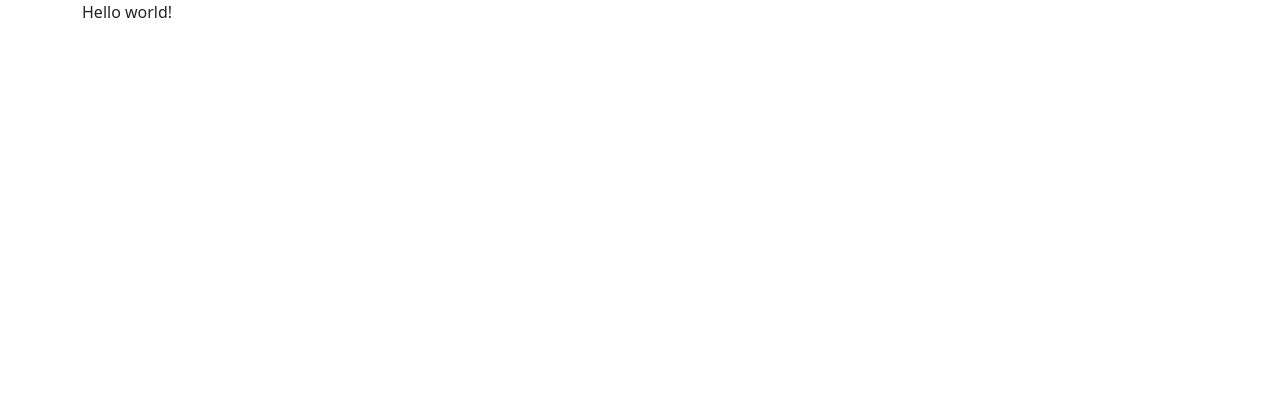
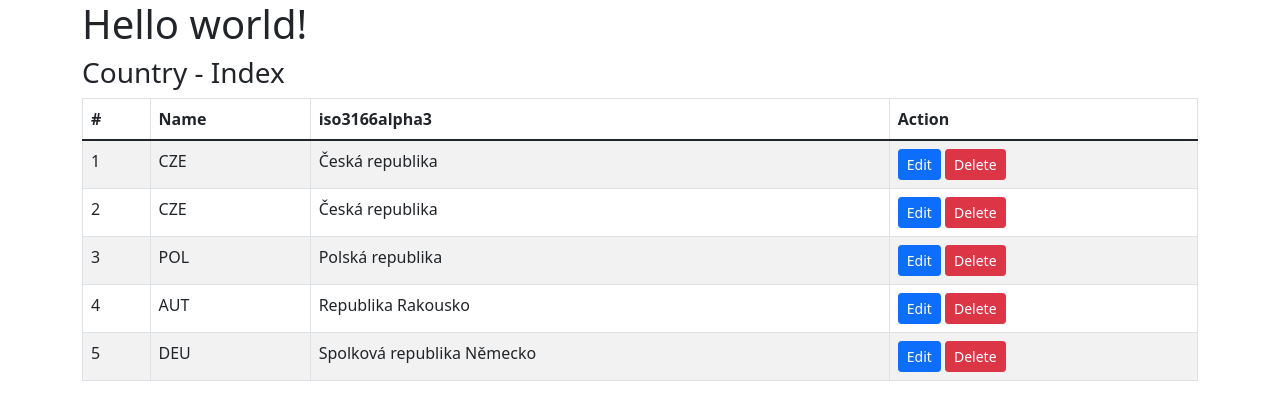
Before and after one commit to patykmar/ts-invoice_system_fe, a React (Create React App) app: page / in a window 1280 px wide. Shown: the top 420 px of the page. Built offline with nearby package versions, Linux system fonts and the light colour scheme.

Commit message:
show component CountryIndex

```diff
--- a/src/components/App.tsx
+++ b/src/components/App.tsx
@@ -1,9 +1,13 @@
 import React from 'react';
+import CountryIndex from './country/CountryIndex';
 
 export default class App extends React.Component<any, any> {
-    render() {
+    render = () => {
         return (
-            <div>Hello world!</div>
+            <div>
+                <h1>Hello world!</h1>
+                <CountryIndex/>
+            </div>
         );
     }
 }
```
